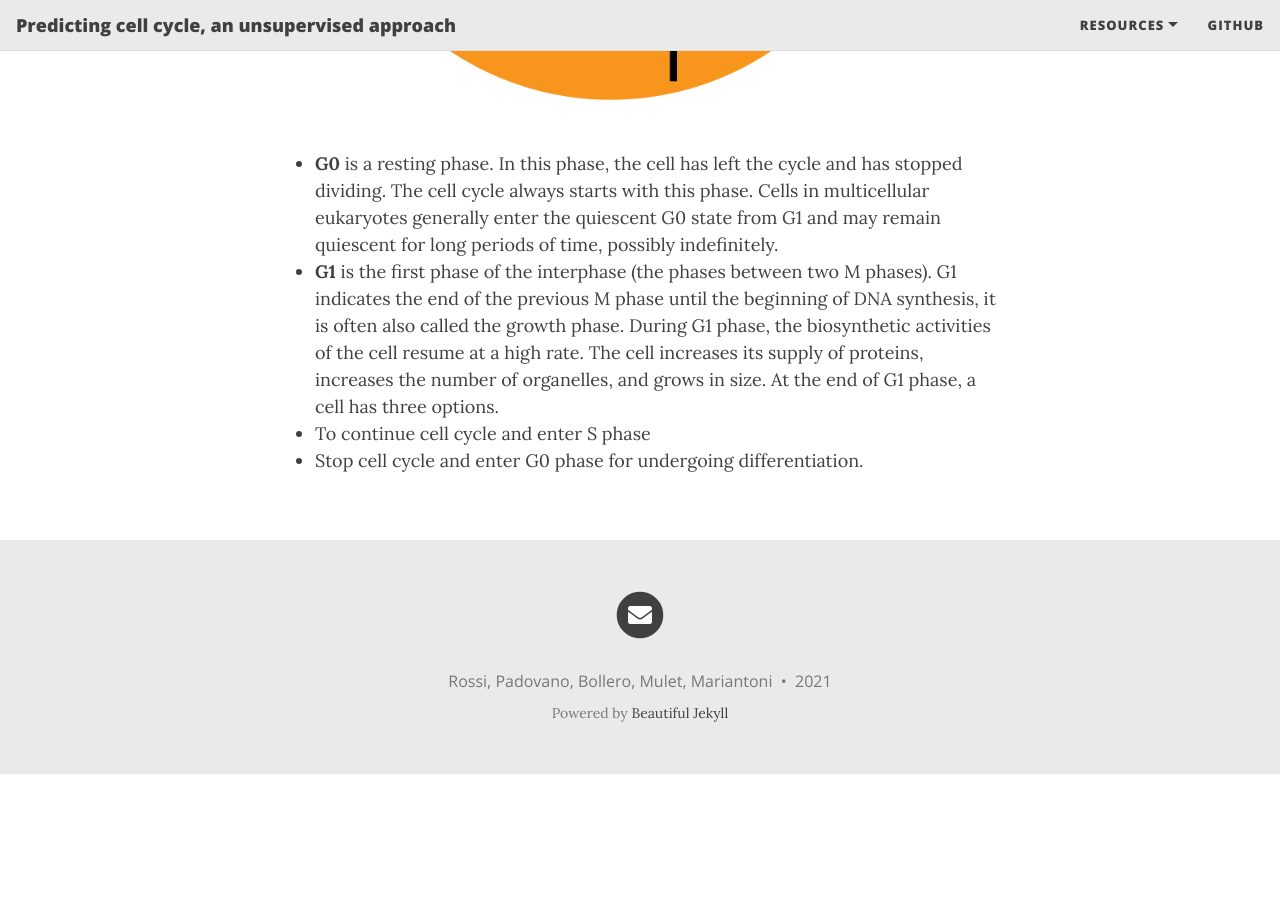
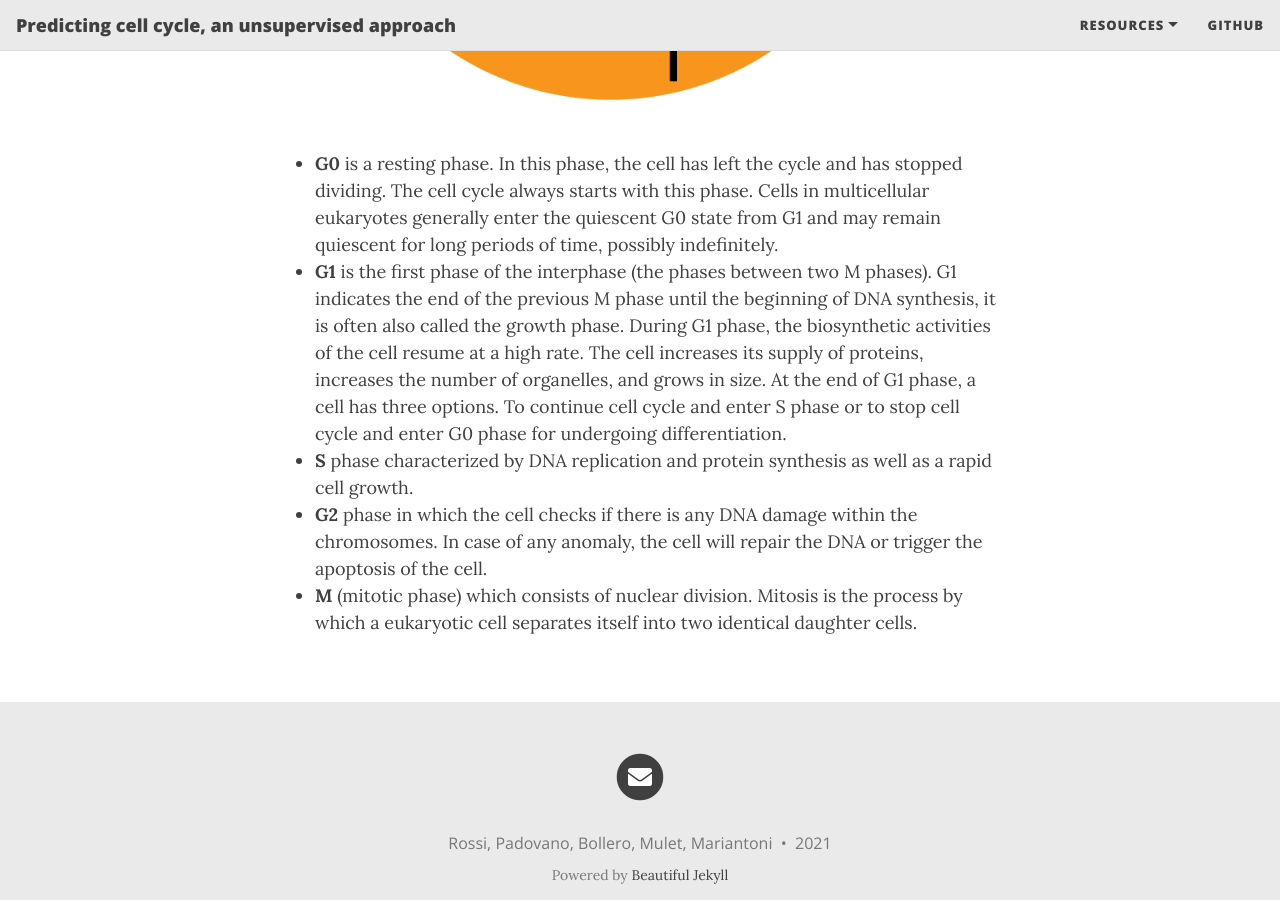
Before and after one commit to lucarossi9/statistical_computation_4, a Jekyll site: the page built from index.md, in a window 1280 px wide and 900 px high, scrolled down 2596 px. Built offline with Jekyll 4.4.1, drawn with Linux system fonts in a browser that asks for light colours; nearby versions of some CDN libraries; the list of posts is cut into pages by our own code; before the commit the page ends 3370 px from its top, so only the background shows below that.

Commit message:
Update index.md

```diff
--- a/index.md
+++ b/index.md
@@ -25,6 +25,7 @@ Cell cycle is the most fundamental biological process underlying the existence a
 ![image](assets/img/Cell_Cycle.png)
 
 * **G0** is a resting phase. In this phase, the cell has left the cycle and has stopped dividing. The cell cycle always starts with this phase. Cells in multicellular eukaryotes generally enter the quiescent G0 state from G1 and may remain quiescent for long periods of time, possibly indefinitely.
-* **G1** is the first phase of the interphase (the phases between two M phases). G1 indicates the end of the previous M phase until the beginning of DNA synthesis, it is often also called the growth phase. During G1 phase, the biosynthetic activities of the cell resume at a high rate. The cell increases its supply of proteins, increases the number of organelles, and grows in size. At the end of G1 phase, a cell has three options.
-* To continue cell cycle and enter S phase
-* Stop cell cycle and enter G0 phase for undergoing differentiation.
+* **G1** is the first phase of the interphase (the phases between two M phases). G1 indicates the end of the previous M phase until the beginning of DNA synthesis, it is often also called the growth phase. During G1 phase, the biosynthetic activities of the cell resume at a high rate. The cell increases its supply of proteins, increases the number of organelles, and grows in size. At the end of G1 phase, a cell has three options. To continue cell cycle and enter S phase or to stop cell cycle and enter G0 phase for undergoing differentiation.
+* **S** phase characterized by DNA replication and protein synthesis as well as a rapid cell growth.
+* **G2** phase in which the cell checks if there is any DNA damage within the chromosomes. In case of any anomaly, the cell will repair the DNA or trigger the apoptosis of the cell.
+* **M** (mitotic phase) which consists of nuclear division. Mitosis is the process by which a eukaryotic cell separates itself into two identical daughter cells.
```
